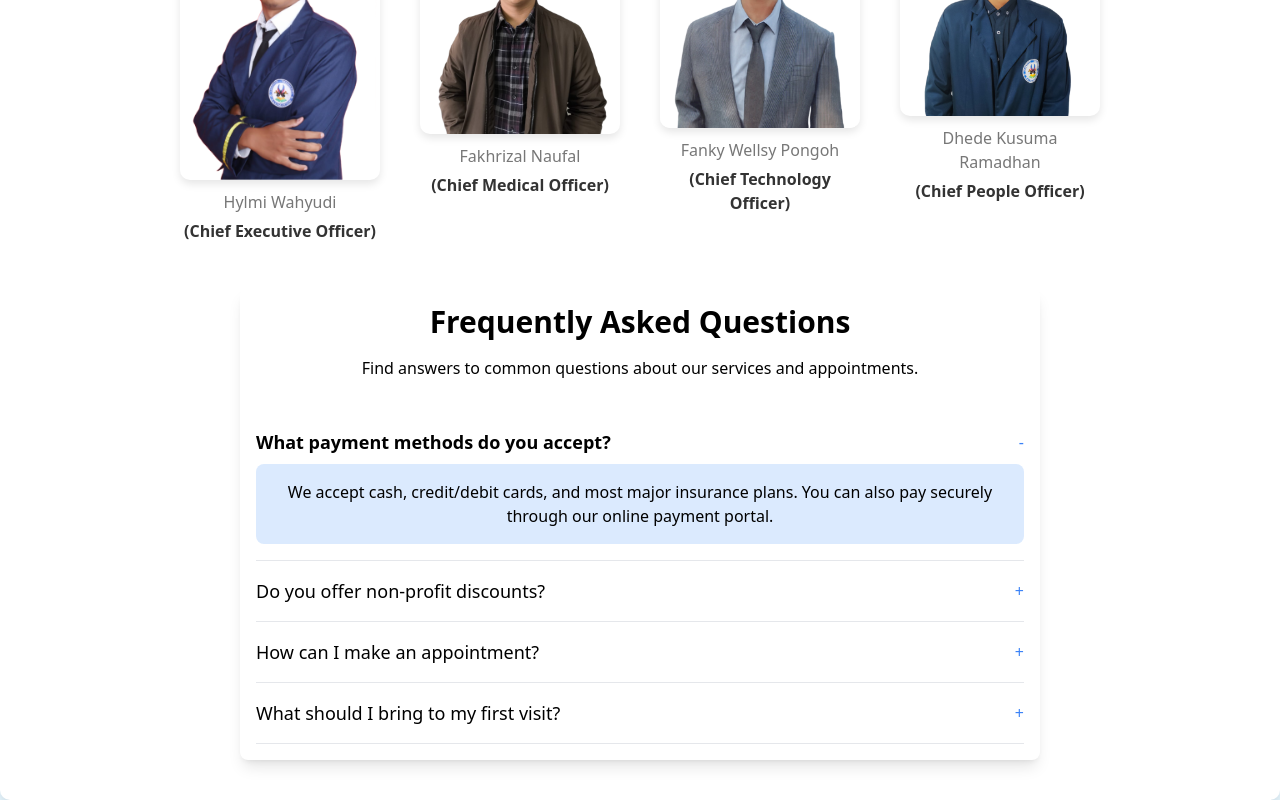
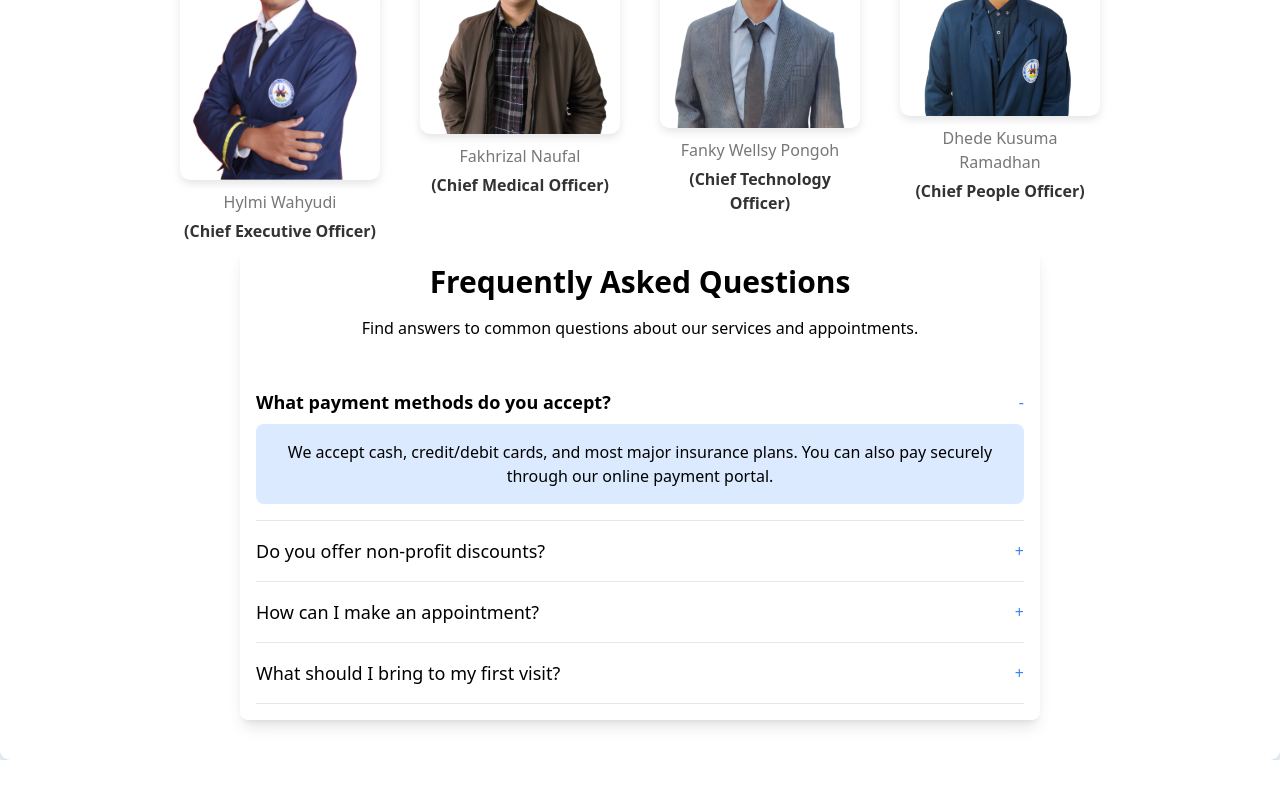
Before and after one commit to FakhrizalN/SIKonsultasiKesehatan, a Vue app in the folder tugbes/: page /about in a window 1280 px wide. Shown: the part 1184-1984 px from the top of the page. After the commit the page ends 1944 px from the top, so only its background shows below. Built offline with nearby package versions, Linux system fonts and the light colour scheme.

Commit message:
fix layout

```diff
--- a/tugbes/src/views/About.vue
+++ b/tugbes/src/views/About.vue
@@ -40,10 +40,12 @@
           <p>Dhede Kusuma Ramadhan</p>
           <p>(Chief People Officer)</p>
         </div>
-        <FAQSection />
+
 
       </div>
+      <FAQSection />
     </div>
+
   </div>
 </template>
 
```
